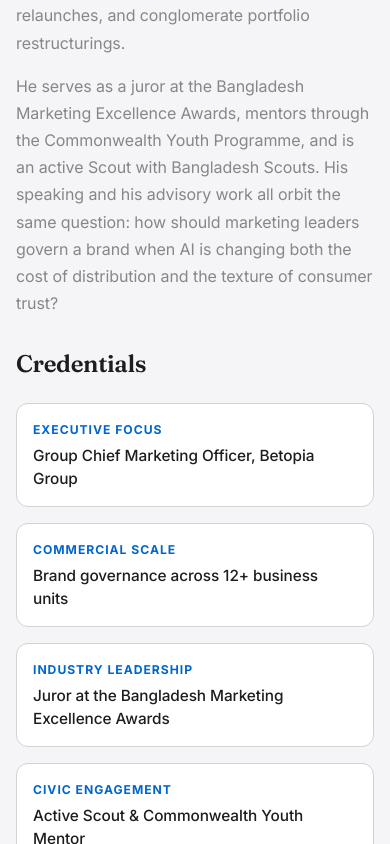
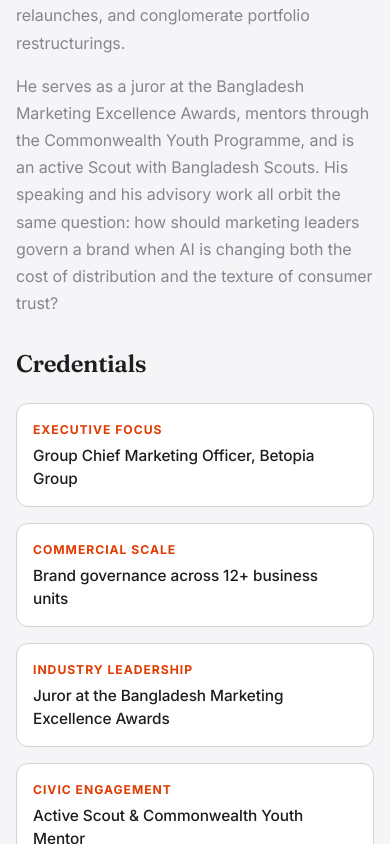
Before and after one commit to nibir404/portfolio-CMO, a Next.js app: page /about in a window 390 px wide. Shown: the part 1156-2000 px from the top of the page. Built offline with nearby package versions, Linux system fonts and the light colour scheme.

Commit message:
style: update accent color palette, restructure header scroll behavior, and add responsive immersive hero styles

```diff
--- a/src/app/globals.css
+++ b/src/app/globals.css
@@ -17,11 +17,11 @@
   --color-line: #d2d2d7;
   --color-control-line: #86868b;
   --color-surface: #f5f5f7;
-  --color-accent: #0066cc;
-  --color-accent-soft: #0071e3;
+  --color-accent: #e03b00;
+  --color-accent-soft: #f24400;
   --color-accent-ink: #ffffff;
   --color-gold: #f5f5f7;
-  --color-focus: #0066cc;
+  --color-focus: #e03b00;
   --color-error: #7d1111;
   --color-error-soft: #fff4f4;
   --color-error-ink: #7d1111;
@@ -74,11 +74,11 @@
   --color-line: #333336;
   --color-control-line: #86868b;
   --color-surface: #1d1d1f;
-  --color-accent: #2997ff;
-  --color-accent-soft: #2997ff;
+  --color-accent: #ff5f1f;
+  --color-accent-soft: #ff6d2e;
   --color-accent-ink: #ffffff;
   --color-gold: #ff4500;
-  --color-focus: #2997ff;
+  --color-focus: #ff5f1f;
   --color-error: #ff8a8a;
   --color-error-soft: #2a1414;
   --color-error-ink: #ffb3b3;
@@ -265,8 +265,9 @@
 }
 
 .section--accent {
-  background: var(--color-accent);
-  color: var(--color-accent-ink);
+  background: #111112;
+  color: #ffffff;
+  border-top: 4px solid var(--color-accent);
 }
 
 .section--accent h1,
@@ -274,7 +275,19 @@
 .section--accent h3,
 .section--accent h4,
 .section--accent a:not(.btn) {
-  color: var(--color-accent-ink);
+  color: #ffffff;
+}
+
+.section--accent .btn--ghost,
+.section--dark .btn--ghost {
+  color: #ffffff;
+  border-color: rgba(255, 255, 255, 0.3);
+}
+
+.section--accent .btn--ghost:hover,
+.section--dark .btn--ghost:hover {
+  border-color: #ffffff;
+  background: rgba(255, 255, 255, 0.05);
 }
 
 .section--dark {
@@ -697,15 +710,17 @@
   z-index: 1000;
   height: var(--header-h);
   border-bottom: 1px solid transparent;
+  background: transparent;
+  backdrop-filter: none;
+  -webkit-backdrop-filter: none;
+  transition: background 250ms ease, backdrop-filter 250ms ease, border-color 250ms ease, -webkit-backdrop-filter 250ms ease;
+}
+
+.site-header--scrolled {
+  border-bottom-color: var(--color-line);
   background: color-mix(in srgb, var(--color-canvas) 78%, transparent);
   backdrop-filter: saturate(180%) blur(20px);
   -webkit-backdrop-filter: saturate(180%) blur(20px);
-  transition: background-color 200ms ease, border-color 200ms ease;
-}
-
-.site-header--scrolled {
-  border-bottom-color: var(--color-line);
-  background: color-mix(in srgb, var(--color-canvas) 92%, transparent);
 }
 
 .site-header__inner {
@@ -3258,6 +3273,51 @@
   align-items: center;
 }
 
+@media (max-width: 1023px) {
+  .immersive-hero {
+    min-height: auto;
+    flex-direction: column;
+    align-items: stretch;
+    padding-block: 0 var(--space-8);
+    background: #0a0a0a;
+  }
+
+  .immersive-hero__bg {
+    position: relative;
+    width: 100%;
+    aspect-ratio: 4 / 3;
+    height: auto;
+  }
+
+  .immersive-hero__bg img {
+    object-position: center center;
+  }
+
+  .immersive-hero__overlay {
+    background: linear-gradient(
+      to bottom,
+      rgba(10, 10, 10, 0) 0%,
+      rgba(10, 10, 10, 0.4) 60%,
+      rgba(10, 10, 10, 0.95) 100%
+    );
+  }
+
+  .immersive-hero__copy {
+    padding-inline: var(--space-5);
+    margin-top: var(--space-6);
+    max-width: 100%;
+  }
+
+  .immersive-hero__title {
+    font-size: clamp(2rem, 6.5vw, 2.75rem);
+  }
+
+  .immersive-hero__subhead {
+    font-size: 1rem;
+    max-width: 100%;
+  }
+}
+
 /* ============================================================
    Contact Page Restructuring
    ============================================================ */
--- a/src/components/layout/SiteHeader.tsx
+++ b/src/components/layout/SiteHeader.tsx
@@ -1,10 +1,25 @@
+"use client";
+
+import { useEffect, useState } from "react";
 import Link from "next/link";
 import { MobileNav } from "@/components/layout/MobileNav";
 import { ThemeToggle } from "@/components/layout/ThemeToggle";
 
 export function SiteHeader() {
+  const [scrolled, setScrolled] = useState(false);
+
+  useEffect(() => {
+    function handleScroll() {
+      setScrolled(window.scrollY > 20);
+    }
+    window.addEventListener("scroll", handleScroll, { passive: true });
+    // Run initially
+    handleScroll();
+    return () => window.removeEventListener("scroll", handleScroll);
+  }, []);
+
   return (
-    <header className="site-header">
+    <header className={`site-header ${scrolled ? "site-header--scrolled" : ""}`}>
       <div className="container site-header__inner">
         <Link className="site-logo" href="/" aria-label="Abdullah Al Alamin — home">
           <span className="site-logo__name">Abdullah Al Alamin</span>
```
